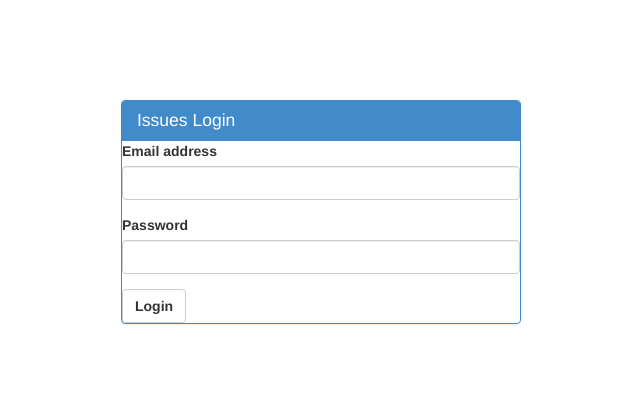
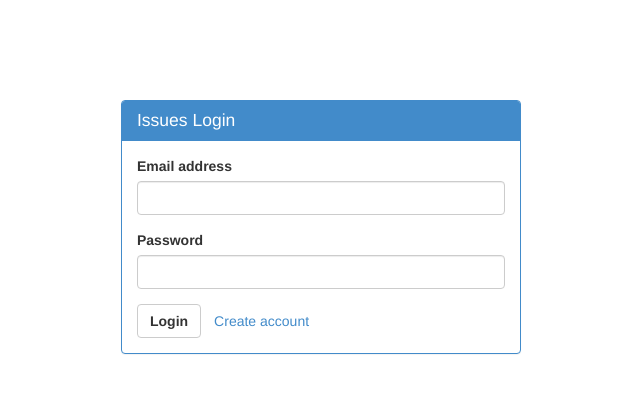
Before and after one commit to martijnluinstra/issues, a Flask app: page /login in a window 1280 px wide. Shown: the top 393 px of the page, without its empty margins (319-959 px from the left). Run offline with Flask 2, Linux system fonts and the light colour scheme; some libraries are stand-ins or nearby versions.

Commit message:
Add panel-body and add new user link to login page

```diff
--- a/issues/templates/login.html
+++ b/issues/templates/login.html
@@ -12,7 +12,7 @@
 		<div class="panel-heading">
 			<h3 class="panel-title">Issues Login</h3>
 		</div>
-
+		<div class="panel-body">
 			{% if error %}
 			<div class="alert alert-info">
 				<button type="button" class="close" data-dismiss="alert">&times;</button>
@@ -29,8 +29,9 @@
 					<label for="login-password" class="control-label">Password</label>
 					<input type="password" class="form-control" id="login-password" name="password">
 				</div>
-			<button type="submit" class="btn btn-default">Login</button>
+				<button type="submit" class="btn btn-default">Login</button><a class="btn btn-link" href="{{url_for('add_user')}}">Create account</a>
 			</form>
+		</div>
 	</div>
 </body>
 </html>
--- a/issues/templates/user_add.html
+++ b/issues/templates/user_add.html
@@ -12,6 +12,7 @@
 		<div class="panel-heading">
 			<h3 class="panel-title">Issues New User</h3>
 		</div>
+			<div class="panel-body">
 
 			{% macro render_errors(field, class='dialog') -%}
 				{% if field.errors %}
@@ -48,5 +49,6 @@
 				<button type="submit" class="btn btn-default">Create</button>
 			</form>
 		</div>
+	</div>
 </body>
 </html>
--- a/issues/templates/user_change_password.html
+++ b/issues/templates/user_change_password.html
@@ -3,9 +3,9 @@
 {% block content %}
 	<div class="user-panel panel panel-primary">
 		<div class="panel-heading">
-			<h3 class="panel-title">Issues Change Password</h3>
+			<h3 class="panel-title">Change Password</h3>
 		</div>
-
+		<div class="panel-body">
 			{% macro render_errors(field, class='dialog') -%}
 				{% if field.errors %}
 					{% for error in field.errors %}
@@ -36,4 +36,5 @@
 				<button type="submit" class="btn btn-default">Change</button>
 			</form>
 		</div>
+	</div>
 {% endblock %}
```
Lines whose indentation alone changed are shown as unchanged.
